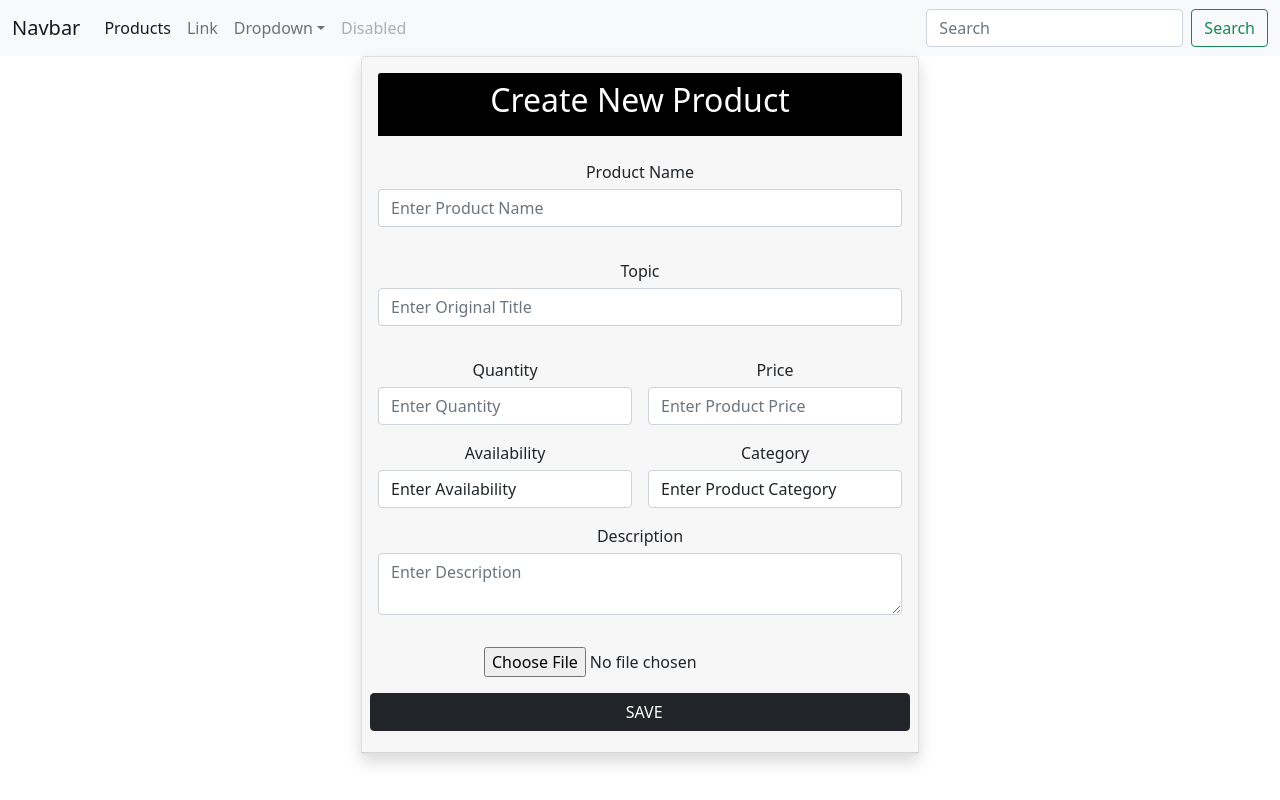
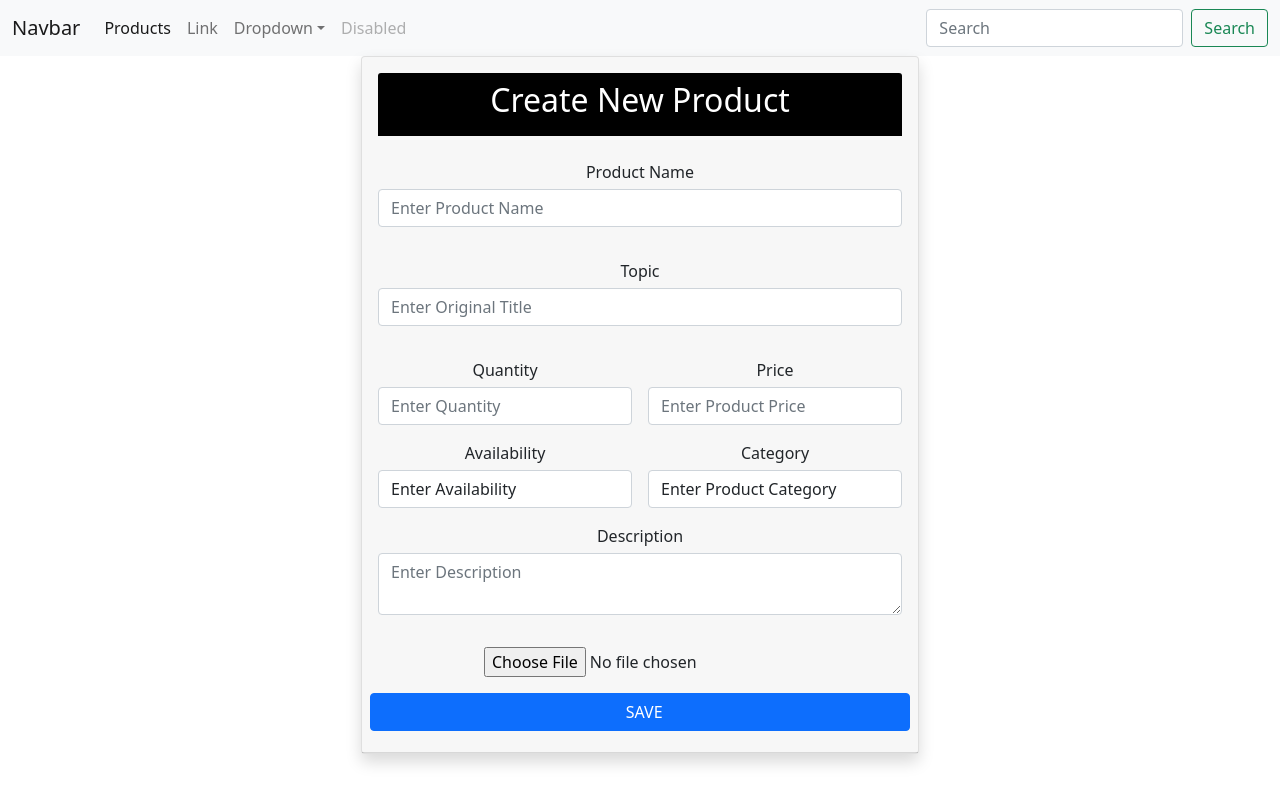
Before and after one commit to dhananjayamadhusankha/eCommerce-Application-ITPM-Project-2022, a React (Create React App) app in the folder eCommerce/frontend/: page /save in a window 1280 px wide. Built offline with nearby package versions, Linux system fonts and the light colour scheme.

Commit message:
Validate is completed in Product insert form

```diff
--- a/eCommerce/frontend/src/components/DM_Components/CreateProducts.js
+++ b/eCommerce/frontend/src/components/DM_Components/CreateProducts.js
@@ -47,6 +47,138 @@ export default class CreateProducts extends Component {
         }
         console.log(data);
 
+        //________________validate inputs_____________________
+        var numbers = /^[0-9.]+$/;
+
+        if(!this.state.productName || !this.state.topic || !this.state.quantity || !this.state.description|| !this.state.productCategory || !this.state.availability || !this.state.price){
+            // || !this.state.image
+
+            if(!this.state.productName){
+                toast.error('Please Enter Product Name', {
+                    position: "bottom-right",
+                    autoClose: 6000,
+                    closeOnClick: true,
+                    pauseOnHover: true,
+                    draggable: true,
+                    progress: undefined,
+                    });
+            }
+
+            if(!this.state.topic){
+                toast.error('Please Enter Topic', {
+                    position: "bottom-right",
+                    autoClose: 6000,
+                    closeOnClick: true,
+                    pauseOnHover: true,
+                    draggable: true,
+                    progress: undefined,
+                    });
+            }
+
+            if(!this.state.quantity){
+                toast.error('Please Enter Quantity', {
+                    position: "bottom-right",
+                    autoClose: 6000,
+                    closeOnClick: true,
+                    pauseOnHover: true,
+                    draggable: true,
+                    progress: undefined,
+                    });
+            }
+
+            if(!this.state.description){
+                toast.error('Please Enter Description', {
+                    position: "bottom-right",
+                    autoClose: 6000,
+                    closeOnClick: true,
+                    pauseOnHover: true,
+                    draggable: true,
+                    progress: undefined,
+                    });
+            }
+
+            if(!this.state.productCategory){
+                toast.error('Please Select Product Category', {
+                    position: "bottom-right",
+                    autoClose: 6000,
+                    closeOnClick: true,
+                    pauseOnHover: true,
+                    draggable: true,
+                    progress: undefined,
+                    });
+            }
+
+            if(!this.state.availability){
+                toast.error('Please select availability', {
+                    position: "bottom-right",
+                    autoClose: 6000,
+                    closeOnClick: true,
+                    pauseOnHover: true,
+                    draggable: true,
+                    progress: undefined,
+                    });
+            }
+
+
+
+            if(!this.state.price){
+                toast.error('Please Enter Product Price', {
+                    position: "bottom-right",
+                    autoClose: 6000,
+                    closeOnClick: true,
+                    pauseOnHover: true,
+                    draggable: true,
+                    progress: undefined,
+                    });
+            }
+
+            // if(!this.state.image){
+            //     toast.error('Please choose Image', {
+            //         position: "bottom-right",
+            //         autoClose: 6000,
+            //         closeOnClick: true,
+            //         pauseOnHover: true,
+            //         draggable: true,
+            //         progress: undefined,
+            //         });
+            // }
+
+            else if(!quantity.match(numbers)){
+                toast.error('Cost Allowed  Positive Numbers Only', {
+                    position: "bottom-right",
+                    autoClose: 6000,
+                    closeOnClick: true,
+                    pauseOnHover: true,
+                    draggable: true,
+                    progress: undefined,
+                });
+             }
+
+             else if(!price.match(numbers)){
+                toast.error('Cost Allowed  Positive Numbers Only', {
+                    position: "bottom-right",
+                    autoClose: 6000,
+                    closeOnClick: true,
+                    pauseOnHover: true,
+                    draggable: true,
+                    progress: undefined,
+                });
+             }
+
+            else if(price <= 0 ){
+                toast.error('Please Enter Valid Amount', {
+                    position: "bottom-right",
+                    autoClose: 6000,
+                    closeOnClick: true,
+                    pauseOnHover: true,
+                    draggable: true,
+                    progress: undefined,
+                });
+            }
+
+        }
+
+        else{
             axios.post("/products/save", data).then((res) => {
                 if (res.data.success) {
                     toast.success('Product Added Successfully',{position:toast.POSITION.TOP_CENTER});
@@ -61,7 +193,10 @@ export default class CreateProducts extends Component {
                         image : "",
                     })
                 }
-        })
+            }).catch(()=>{
+                toast.error('Submited Unsuccessfully',{position:toast.POSITION.TOP_CENTER});
+            });
+         }
     }
 
     render() {
@@ -99,7 +234,7 @@ export default class CreateProducts extends Component {
                 onChange={this.handleInputChange}/>
             </div>
 
-            <div class="col-md-6">
+            <div className="col-md-6">
             <label style={{marginBottom:'5px'}} className="form-label">Availability</label>
             <select className="form-control" name="availability"  value={this.state.availability}
                 onChange={this.handleInputChange} maxLength ="1000" required>
@@ -124,7 +259,7 @@ export default class CreateProducts extends Component {
           </select>
           </div>
 
-            <div class="mb-3">
+            <div className="mb-3">
             <label style={{marginBottom:'5px'}} className="form-label">Description</label>
             <textarea type="text"className="form-control" name="description" placeholder="Enter Description" value={this.state.description}
                 onChange={this.handleInputChange} maxLength ="1000"required/>
@@ -134,7 +269,7 @@ export default class CreateProducts extends Component {
             <FileBase64 type="file" name="image" multiple={ false } onDone={({ base64 }) => this.setState({ image: base64 })}/>
             </div>
 
-            <button className="btn btn-dark font-weight-bold" type="submit" style={{marginBottom:'5px'}} onClick={this.onSubmit}>
+            <button className="btn btn-primary font-weight-bold" type="submit" style={{marginBottom:'5px'}} onClick={this.onSubmit}>
                 &nbsp; SAVE
             </button>
         </form>
```
Also changed, not shown: eCommerce/frontend/src/components/DM_Components/Home.js (+20 -0 lines), 1 other file (tests, documents, lock files or other folders). Lines whose indentation alone changed are shown as unchanged.
